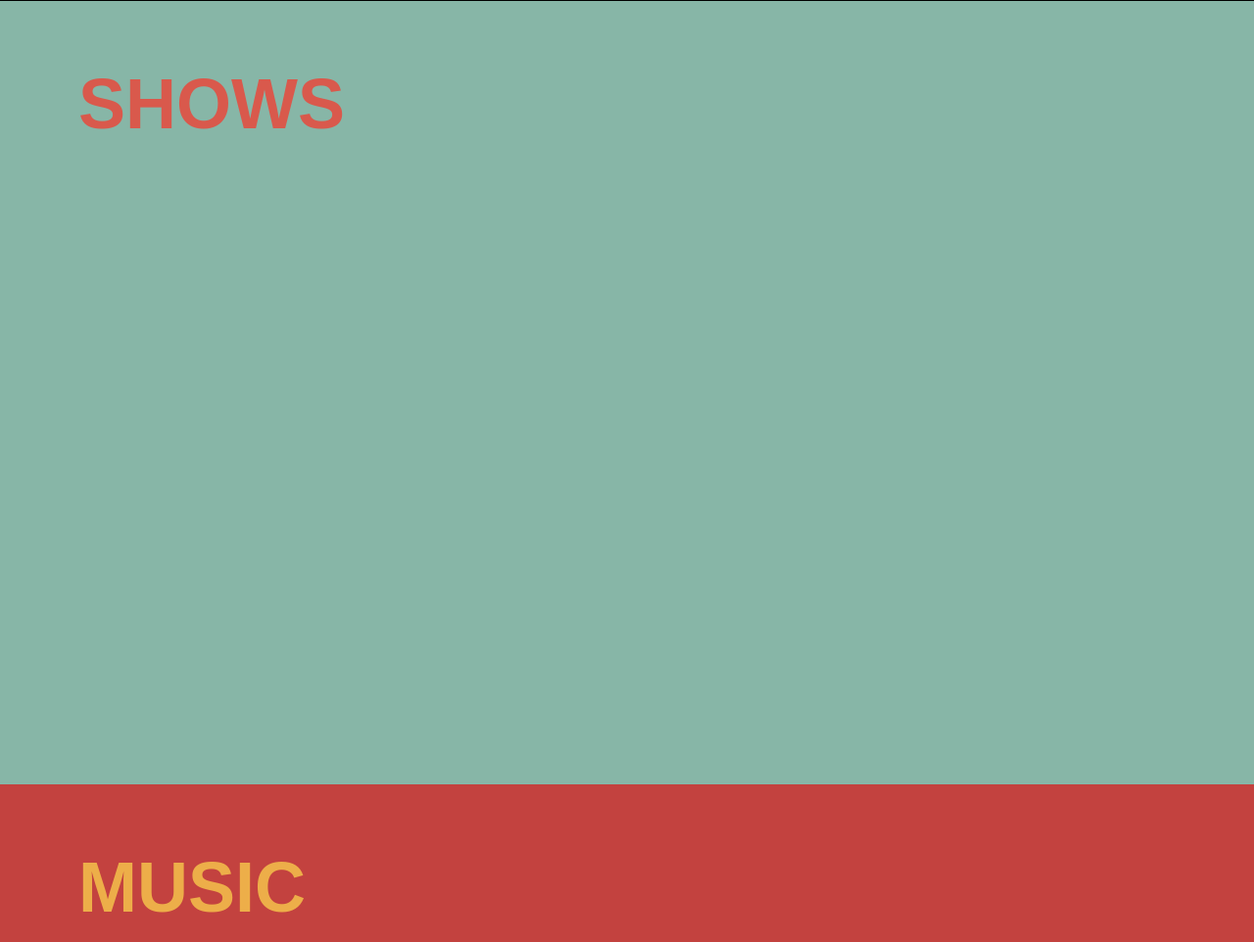
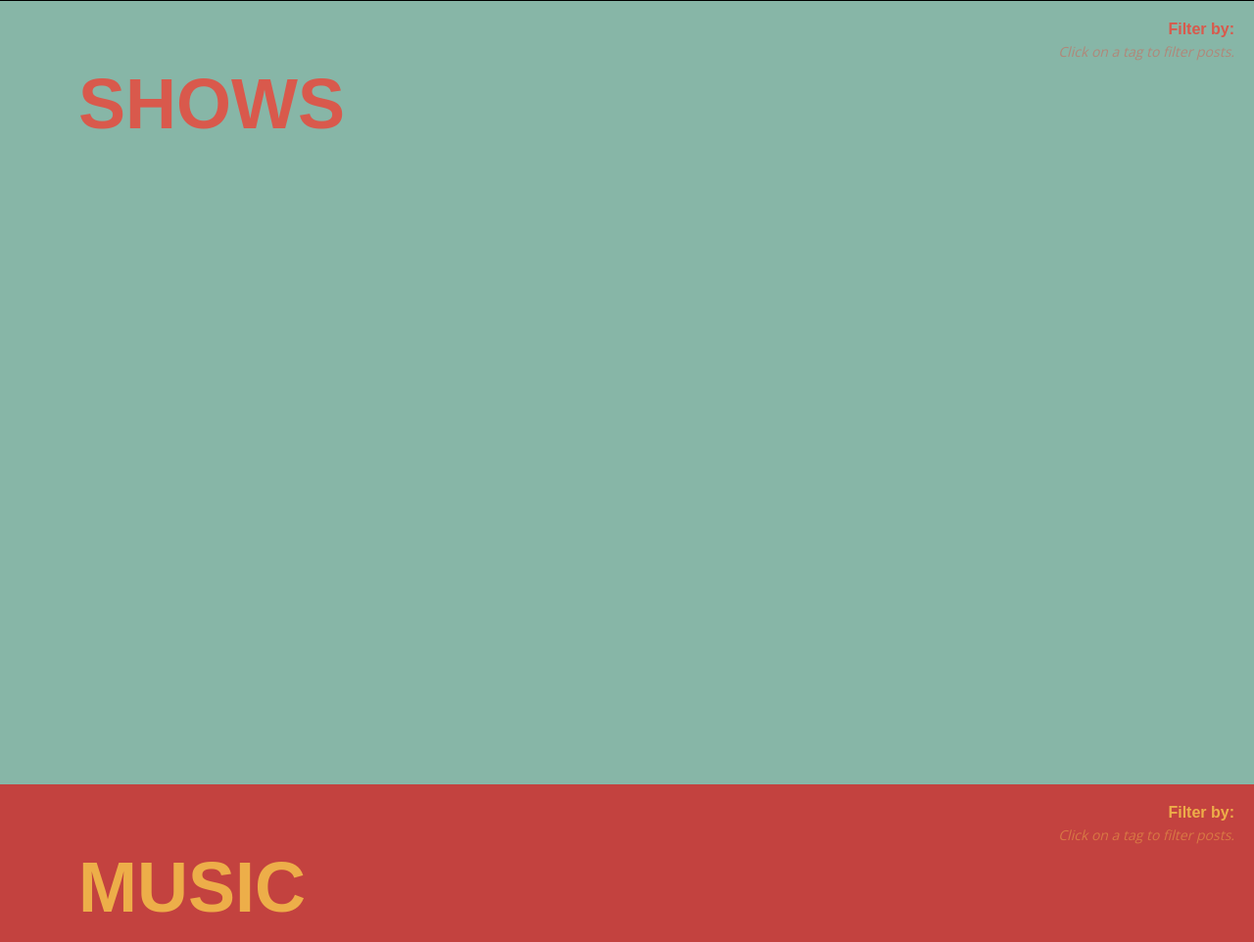
Before and after one commit to amy-lei/gALLery, a Flask app: page / in a window 1280 px wide. Shown: the part 799-1761 px from the top of the page at 98% size. Run offline with Flask 2, Linux system fonts and the light colour scheme; data that the repository does not hold is empty; some web fonts are replaced.

Commit message:
Implement ability to remove filters

```diff
--- a/static/index.js
+++ b/static/index.js
@@ -61,21 +61,105 @@ const showFormBody = (type) => {
     }
 }
 
-// Hide posts to filter by tag
+/**
+ * Undo filter and readd posts
+ */
+const removeFilter = (self, type_, tag) => {
+    const relevantPosts = document.getElementsByClassName(`post ${type_}`);
+    const filterContainer = document.getElementById(`${type_}-filters`);
+    const filterNodes = filterContainer.children;
+
+    // If that was last standing filter, set all posts to 'block' and
+    // add back the filler text
+    if (filterNodes.length === 1) {
+        const filler = document.createElement('P');
+        filler.innerText = 'Click on tags to show similar posts.';
+        filterContainer.appendChild(filler);
+
+        for (let i = 0; i < relevantPosts.length; i++) {
+            relevantPosts[i].style.display = 'block';
+        }
+    } else {
+        // Otherwise accumulate the remaining tags and refilter based on
+        // OR relationship
+        const allFilters = new Set();
+        for (let i = 0; i < filterNodes.length; i++) {
+            let filter = filterNodes[i];
+            if (filter !== self) {
+                allFilters.add(filter.innerText.slice(1));
+            }
+        }
+        for (let i = 0; i < relevantPosts.length; i++) {
+            let post = relevantPosts[i];
+            // First hide it if it contained the unselected tag
+            if (post.classList.contains(tag)) {
+                post.style.display = 'none';
+            }
+
+            // Then apply remaining filters to determine if it should be shown
+            for(let filter of allFilters) {
+                if (post.classList.contains(filter)) {
+                    console.log(filter, post, 'found');
+                    post.style.display = 'block';
+                    break;
+                }
+            }
+        }
+    }
+    // Remove the filter
+    self.remove();
+}
+
+/**
+ * Hide posts to filter by tag
+ */
 const hideUntaggedPosts = (type_, tag) => {
-    docs = document.getElementsByClassName('post ' + type_);
-    var i;
-    for (i = 0; i < docs.length; i++) {
-        docs[i].style.display = "none";
+    const filterContainer = document.getElementById(`${type_}-filters`);
+    const firstChild = filterContainer.firstElementChild;
+
+    // If this is the first tag, get rid of the filler text
+    let firstTag = false;
+    if (firstChild?.tagName === 'P') {
+        firstChild.remove();
+        firstTag = true;
     }
+
+    // Do nothing if it's already added
+    const filters = filterContainer.children;
+    for (let i = 0; i < filters.length; i++) {
+        let filter = filters[i];
+        if (filter.innerText.slice(1) === tag) {
+            return;
+        }
+    }
+
+    // If this was the first tag, hide all other posts first.
+    if (firstTag) {
+        docs = document.getElementsByClassName('post ' + type_);
+        var i;
+        for (i = 0; i < docs.length; i++) {
+            docs[i].style.display = 'none';
+        }
+    }
+
+    // Add back posts with selected tag
     docs = document.getElementsByClassName('post ' + tag);
     var i;
     for (i = 0; i < docs.length; i++) {
         docs[i].style.display = "block";
     }
+
+    // Create new tag in the filters container
+    const filter = document.createElement('BUTTON');
+    filter.classList.add('filter');
+    filter.onclick = () => removeFilter(filter, type_, tag);
+    filter.innerText = `#${tag}`;
+    filterContainer.appendChild(filter);
 }
 
-// Send new post to the backend
+/**
+ * Send new post to the backend
+ */
 const addPost = async () => {
     // Determine the type post being added
     const type = document.getElementById('shows-radio').checked ? 'shows' : 'music';
@@ -116,8 +200,7 @@ const addShow = async (username, tags) => {
 
 const addMusic = async (username, tags) => {
     const link = document.getElementById('music-link-input').value;
-    const body = { username, link, tags};
-    console.log(tags)
+    const body = { username, link, tags };
 
     // Send request
     try {
--- a/static/style.css
+++ b/static/style.css
@@ -32,7 +32,8 @@ html {
 
 h1,
 h2,
-h3 {
+h3,
+h4 {
     font-family: 'Francois One', sans-serif !important;
 }
 
@@ -243,6 +244,7 @@ button:focus:not(:active)::after {
     flex-wrap: wrap;
 }
 
+.filter,
 .tag {
     position: relative;
     display: inline;
@@ -286,7 +288,7 @@ button:focus:not(:active)::after {
 }
 
 /***************************
-  FORM STYLING
+  SAVED POSTS STYLING
 ***************************/
 
 #saved > p {
@@ -303,9 +305,37 @@ button:focus:not(:active)::after {
     padding-bottom: 0;
 }
 
+
+/***************************
+  FILTERS STYLING
+***************************/
+.filters-container {
+    position: absolute;
+    top: 20px;
+    right: 20px;
+    text-align: right;
+}
+
+.filters {
+    max-width: 50vw;
+    margin-top: 0.25rem;
+}
+
+.filters > p {
+    font-style: italic;
+    opacity: 0.5;
+    font-size: 14px;
+}
+
+.filter {
+    margin: 0 0 0.5rem 2px;
+}
+
+
 /***************************
   FORM STYLING
 ***************************/
+
 .open-btn {
     display: flex;
     justify-content: center;
@@ -318,6 +348,12 @@ button:focus:not(:active)::after {
     border: none;
     cursor: pointer;
     border-radius: 100rem;
+}
+.open-btn::after {
+    width: 5px;
+    height: 5px;
+    margin-top: -2.5px;
+    margin-left: -2.5px;
 }
 
 .add-container {
--- a/templates/gallery.html
+++ b/templates/gallery.html
@@ -19,6 +19,12 @@
     {% for type, items in posts.items() %}
         <section id="{{ type }}-section">
             <h1 class="section-title">{{ type.upper() }}</h1>
+            <div class="filters-container">
+                <h4>Filter by:</h4>
+                <div class="filters" id="{{type}}-filters">
+                    <p>Click on a tag to filter posts.</p>
+                </div>
+            </div>
             {{ carousel(type, items) }}
         </section>
     {% endfor %}
```
